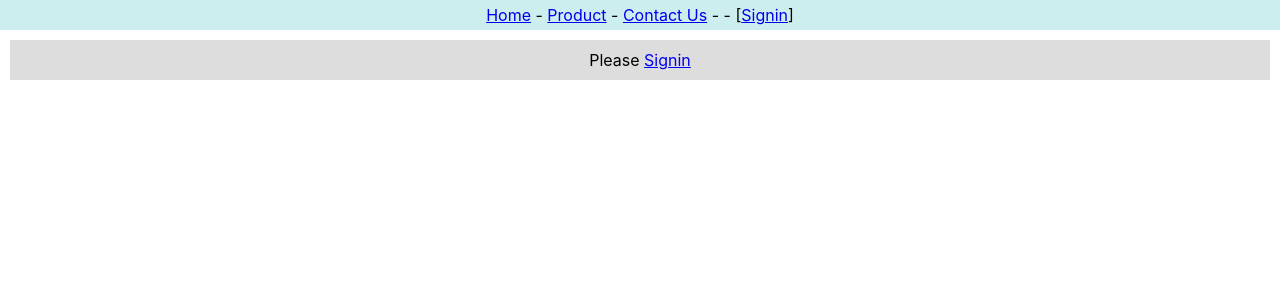
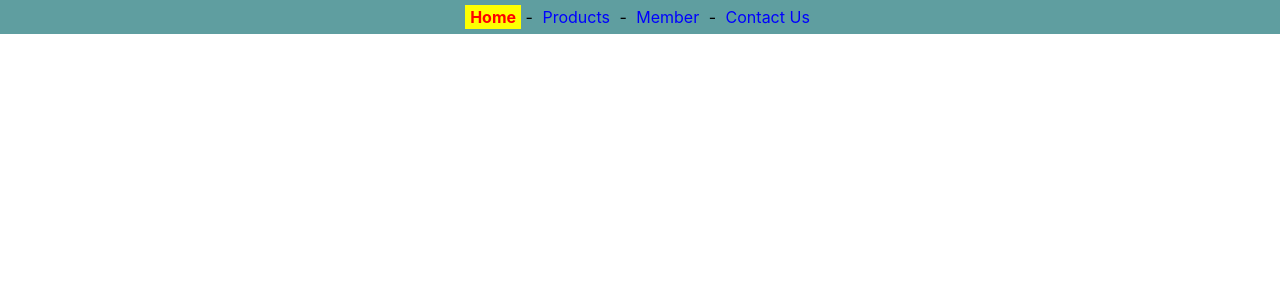
Before and after one commit to RachataKH/App01-react, a React (Create React App) app: page / in a window 1280 px wide. Shown: the top 300 px of the page. Built offline with nearby package versions, Linux system fonts and the light colour scheme.

Commit message:
add nav link

```diff
--- /dev/null
+++ b/React App_files/saved_resource.html
@@ -0,0 +1,3 @@
+
+<!-- saved from url=(0011)about:blank -->
+<html><head><meta http-equiv="Content-Type" content="text/html; charset=UTF-8"></head><body><div id="webpack-dev-server-client-overlay-div" style="position: fixed; box-sizing: border-box; inset: 0px; width: 100vw; height: 100vh; font-size: large; padding: 2rem 2rem 4rem; line-height: 1.2; white-space: pre-wrap; overflow: auto; background-color: rgba(0, 0, 0, 0.9); color: white;"><div style="color: rgb(232, 59, 70); font-size: 2em; white-space: pre-wrap; font-family: sans-serif; margin: 0px 2rem 2rem 0px; flex: 0 0 auto; max-height: 50%; overflow: auto;">Compiled with problems:</div><button aria-label="Dismiss" style="color: rgb(255, 255, 255); line-height: 1rem; font-size: 1.5rem; padding: 1rem; cursor: pointer; position: absolute; right: 0px; top: 0px; background-color: transparent; border: none;">×</button><div><div style="background-color: rgba(206, 17, 38, 0.1); color: rgb(252, 207, 207); padding: 1rem 1rem 1.5rem;"><div data-can-open="true" style="color: rgb(232, 59, 70); font-size: 1.2em; margin-bottom: 1rem; font-family: sans-serif; cursor: pointer;">ERROR in ./src/App.js 5:0-32</div><div style="line-height: 1.5; font-size: 1rem; font-family: Menlo, Consolas, monospace;">Module not found: Error: Can't resolve './router2' in 'D:\Rachata\App01-react\src'</div></div></div></div></body></html>
--- a/package.json
+++ b/package.json
@@ -9,6 +9,7 @@
     "@testing-library/user-event": "^13.5.0",
     "react": "^19.1.0",
     "react-dom": "^19.1.0",
+    "react-router-dom": "^7.8.2",
     "react-scripts": "5.0.1",
     "web-vitals": "^2.1.4"
   },
--- a/src/App.js
+++ b/src/App.js
@@ -1,20 +1,6 @@
 import React from 'react'
-import { userContext } from './context';
-import Header2 from './context-header2'
-import Content2 from './context-content2'
-
-//function App() {
-//  return <Button/>
-//}
-
-//export default App;
+import Router2 from "./router2"
 
 export default function App(){
-  let [user,setUser]=React.useState('')
-  return (
-    <userContext.Provider value={[user,setUser]}>
-      <Header2/>
-      <Content2/>
-    </userContext.Provider>
-  )
+  return <Router2/>
 }
--- /dev/null
+++ b/src/navlink.css
@@ -0,0 +1,16 @@
+.nav{
+    background-color: cadetblue;
+    padding: 7px;
+    text-align: center;
+}
+.menu{
+    color: blue;
+    text-decoration: none;
+    padding: 2px 5px;
+}
+.active_menu{
+    color: red;
+    background-color: yellow;
+    text-decoration: none;
+    padding: 2px 5px;
+}
--- /dev/null
+++ b/src/router2.js
@@ -0,0 +1,26 @@
+import react from "react";
+import {BrowserRouter, NavLink} from "react-router-dom"
+import './navlink.css'
+
+export default function Router2(){
+    return(
+        <BrowserRouter>
+            <nav className="nav">
+                <NavLink to='/'
+                    className={({isActive})=>
+                        isActive?"active_menu":"menu"}
+                    style={({isActive}) => {
+                        return{
+                            fontWeight:isActive?"bold":""
+                        };
+                    }}>Home</NavLink> -&nbsp;
+                <NavLink to='/products' className={({isActive})=>isActive?"active_menu":"menu"}>
+                Products</NavLink> -&nbsp;
+                <NavLink to='/member' className={({isActive})=>isActive?"active_menu":"menu"}>
+                Member</NavLink> -&nbsp;
+                <NavLink to='/contact' className={({isActive})=>isActive?"active_menu":"menu"}>
+                Contact Us</NavLink>
+            </nav>
+        </BrowserRouter>
+    )
+}
```
Also changed, not shown: React App.html (added, +55 -0 lines), 2 other files (tests, documents, lock files or other folders).
